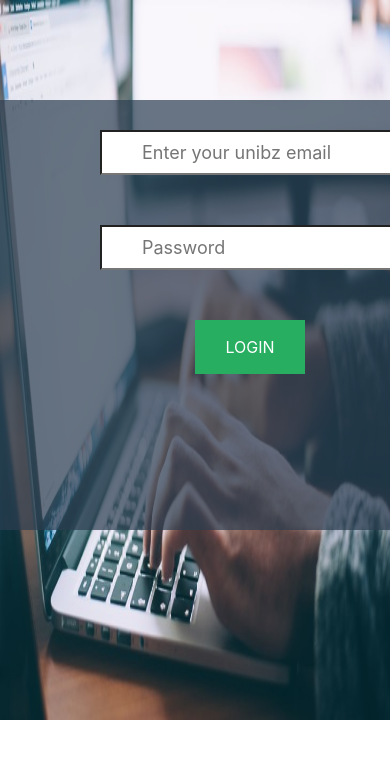
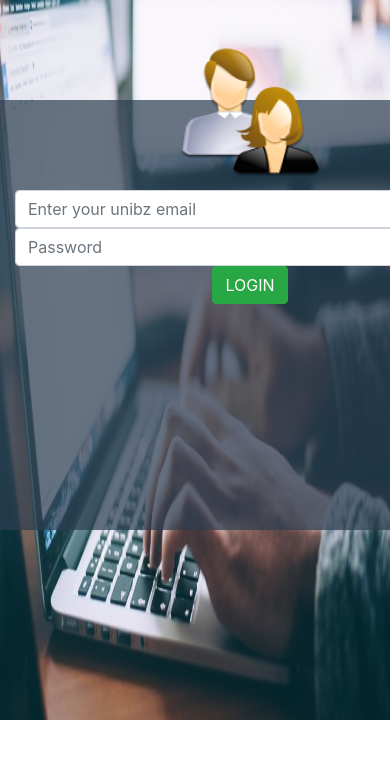
Before and after one commit to a-crea/wie-bi04, a plain HTML site: page public/index.html in a window 390 px wide. Shown: the top 758 px of the page. Drawn offline with nearby package versions, Linux system fonts and the light colour scheme; some packages are replaced by stand-ins of ours.

Commit message:
Fixed bootstrap and made it responsive

```diff
--- a/public/index.html
+++ b/public/index.html
@@ -11,16 +11,16 @@
 </head>
 <body>
  <div class="container">
-     <div class="image">
- <img id = "login" src="img/login-icon.png" width="100%" class="d-none d-sm-block">
+
+ <img id = "login" src="img/login-icon.png" >
  <form>
  <div class="form-input">
- <input type="text" name="text" placeholder="Enter your unibz email">
+ <input class="form-control" id = "email" name="text" placeholder="Enter your unibz email">
  </div>
  <div class="form-input">
- <input type="password" name="password" placeholder="Password"/>
+ <input class="form-control" id="password" name="password" placeholder="Password"/>
  </div>
- <input type="submit" type="submit" value="LOGIN" class="btn-login"/>
+ <input type="submit" type="submit" value="LOGIN" id = "btn-login" class="btn btn-success"/>
  </form>
  </div>
 
```
